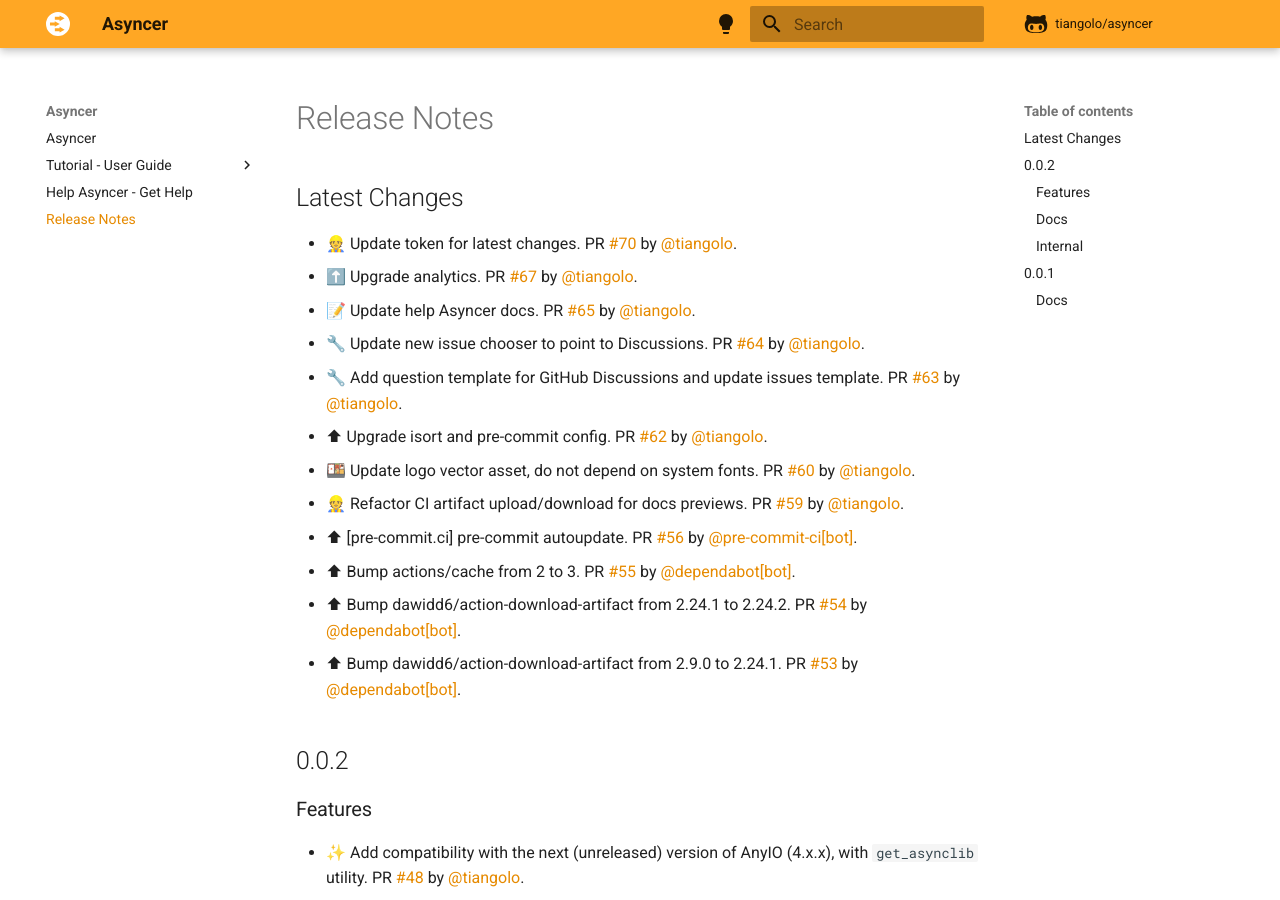
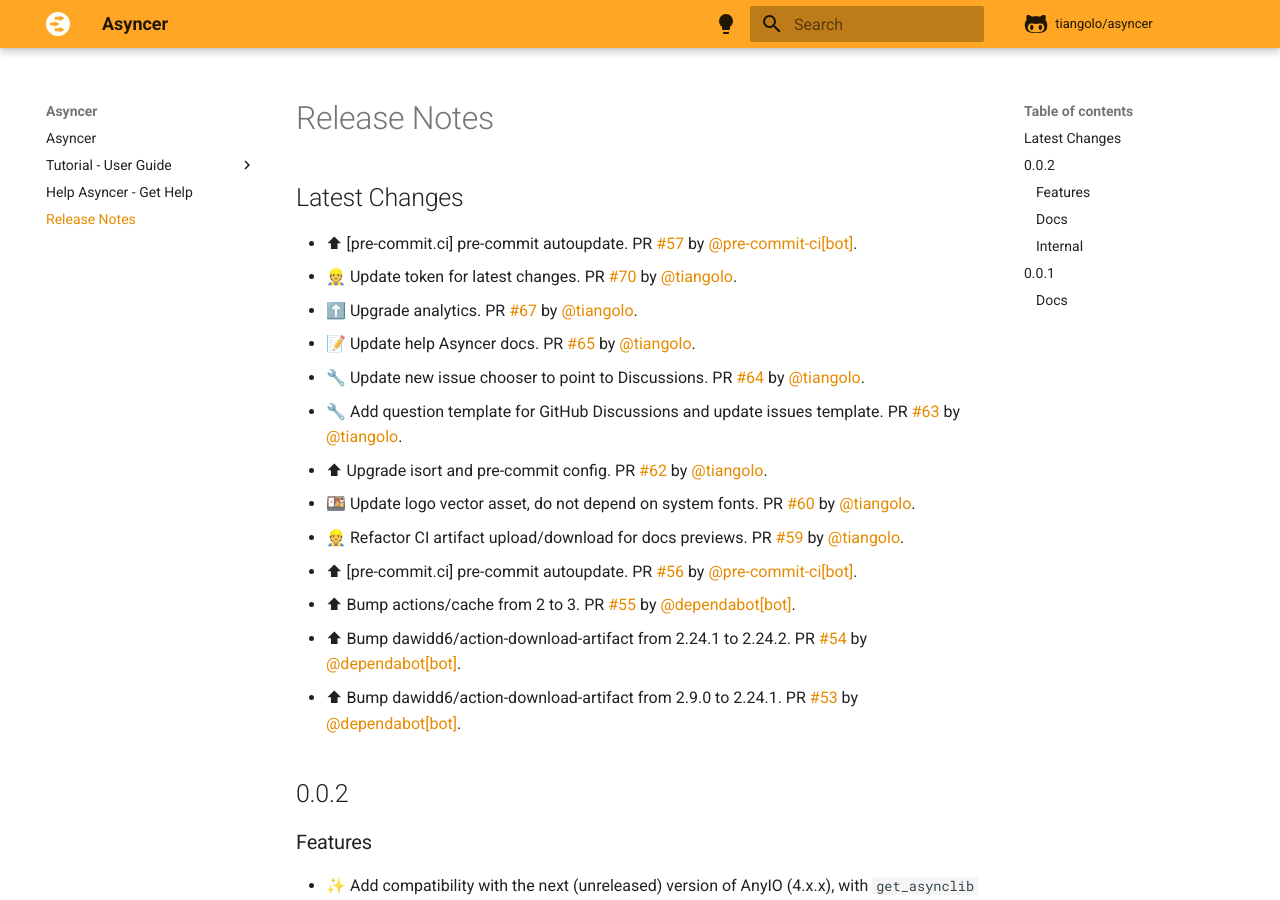
Before and after one commit to balintfrankas/fastapi-asyncer, an MkDocs documentation site: the page built from docs/release-notes.md, in a window 1280 px wide and 900 px high. Built offline with MkDocs 1.6.1 and Material for MkDocs 9.7.7, drawn with Linux system fonts in a browser that asks for light colours; comment, search, counter and statistics services are not loaded.

Commit message:
📝 Update release notes

```diff
--- a/docs/release-notes.md
+++ b/docs/release-notes.md
@@ -2,6 +2,7 @@
 
 ## Latest Changes
 
+* ⬆ [pre-commit.ci] pre-commit autoupdate. PR [#57](https://github.com/tiangolo/asyncer/pull/57) by [@pre-commit-ci[bot]](https://github.com/apps/pre-commit-ci).
 * 👷 Update token for latest changes. PR [#70](https://github.com/tiangolo/asyncer/pull/70) by [@tiangolo](https://github.com/tiangolo).
 * ⬆️ Upgrade analytics. PR [#67](https://github.com/tiangolo/asyncer/pull/67) by [@tiangolo](https://github.com/tiangolo).
 * 📝 Update help Asyncer docs. PR [#65](https://github.com/tiangolo/asyncer/pull/65) by [@tiangolo](https://github.com/tiangolo).
```
